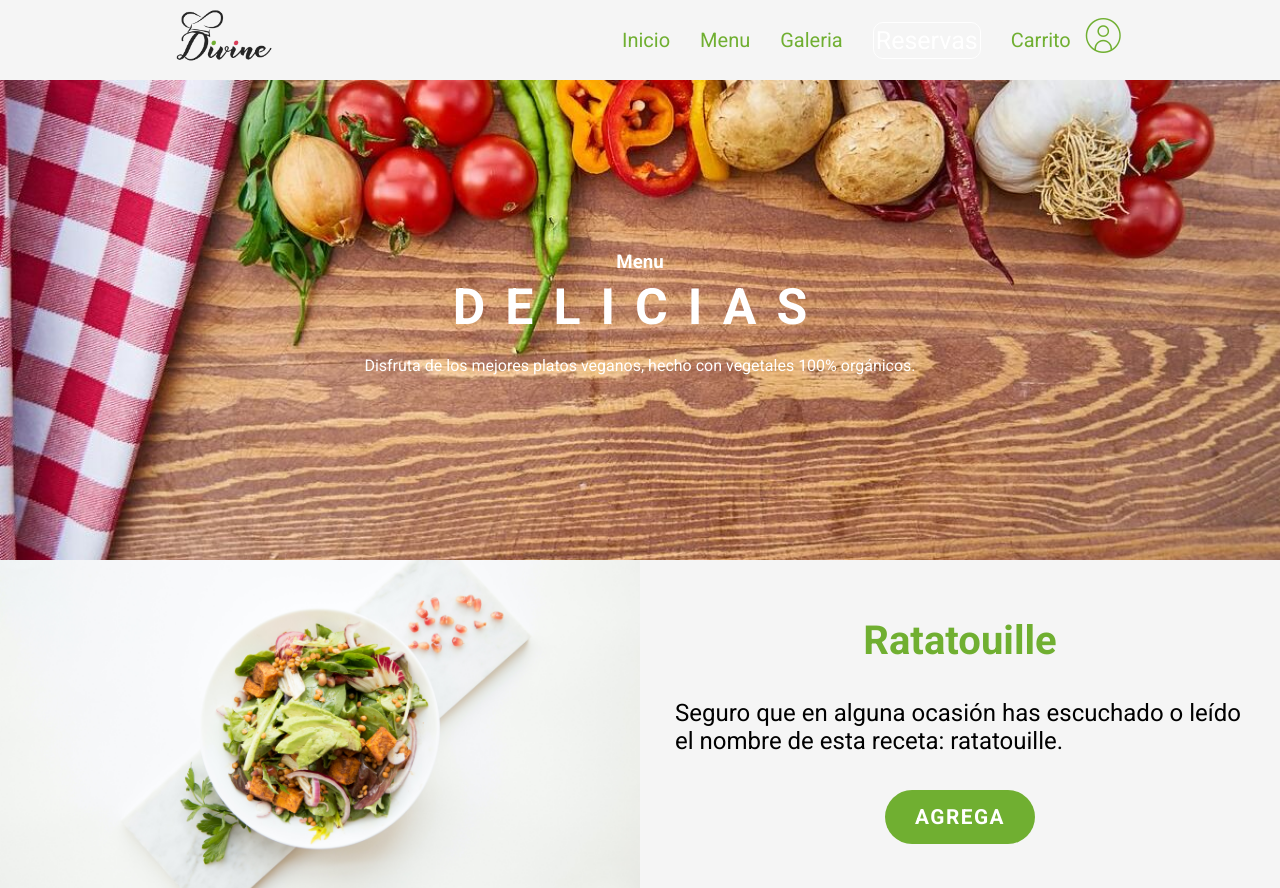
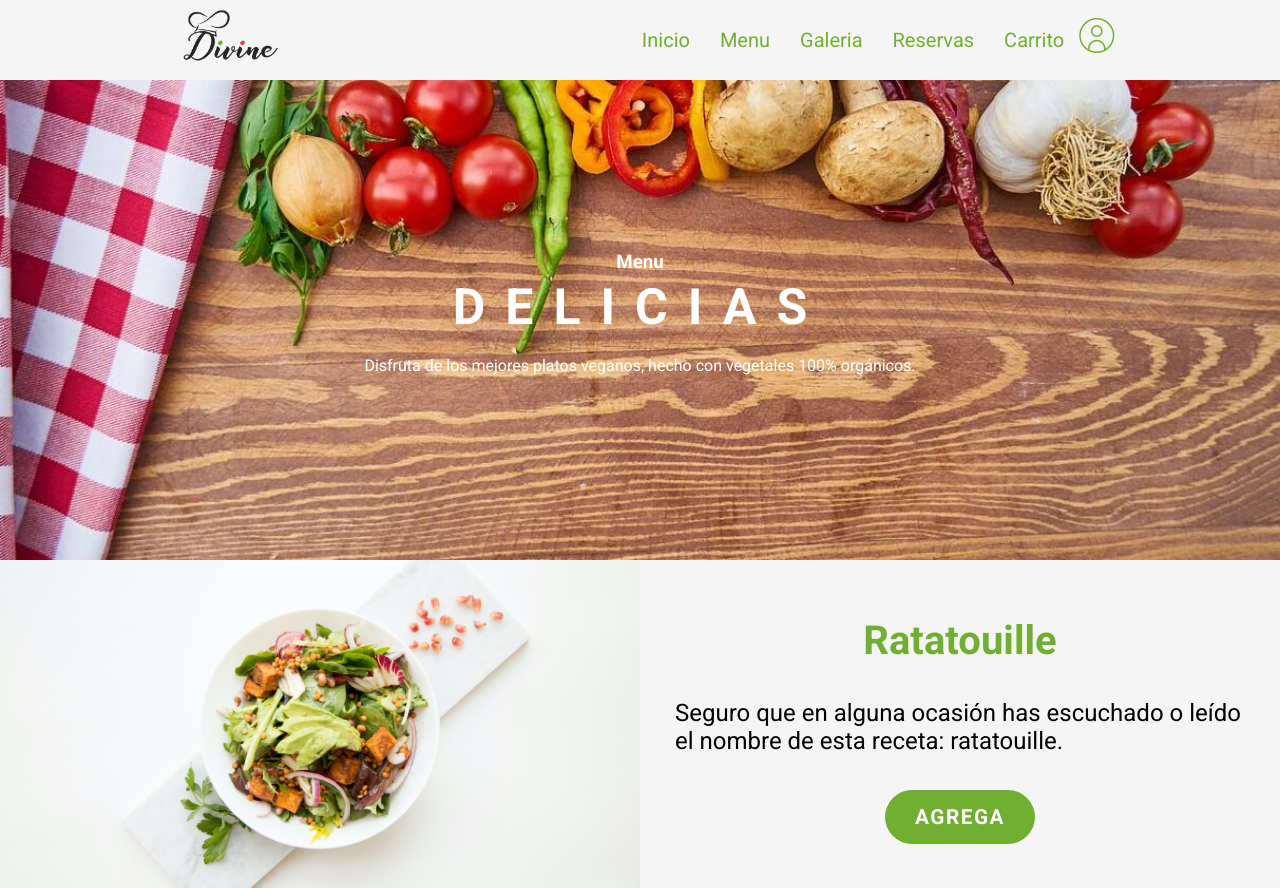
Before and after one commit to LfacDev/DIVINE, a plain HTML site: page pages/menu-vegano.html in a window 1280 px wide. Shown: the top 888 px of the page. Drawn offline with nearby package versions, Linux system fonts and the light colour scheme.

Commit message:
Add files via upload

```diff
--- a/pages/menu-vegano.html
+++ b/pages/menu-vegano.html
@@ -22,7 +22,7 @@
         <li class="datoMV"><a class="menuMV" href="./Home-vegano.html">Inicio</a></li>
         <li class="datoMV"><a class="menuMV" href="./menu-vegano.html">Menu</a></li>
         <li class="datoMV"><a class="menuMV" href="./galeria-vegano.html">Galeria</a></li>
-        <li class="dato"><a class="menu" href="./login.html">Reservas</a></li>
+        <li class="datoMV"><a class="menuMV" href="./login.html">Reservas</a></li>
         <li class="datoMV"><a class="menuMV" href="./carrito.html">Carrito</a></li>
         <li><a class="userMV" href="./login.html"><i class="fi fi-tr-circle-user "></i></a></li>
 
```
Also changed, not shown: pages/Home carnivoro.html (+1 -1 lines), pages/galeria-tradicional.html (+1 -1 lines), pages/galeria-vegano.html (+1 -1 lines), pages/menu-carnivoro.html (line endings or trailing spaces).
